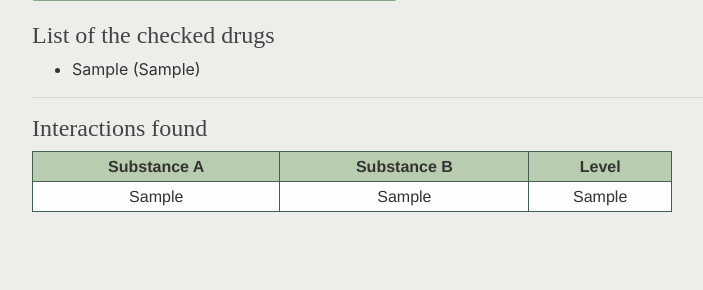
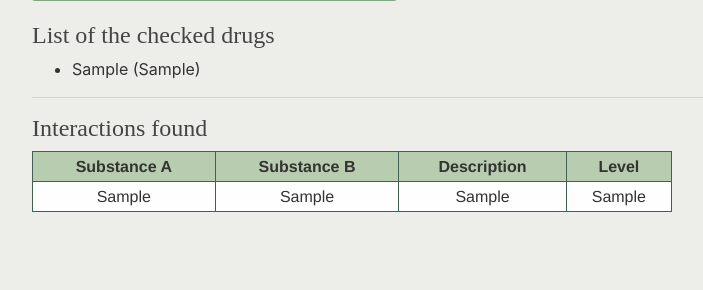
Before and after one commit to isterbollen/CookieDough2, a Django app: template project_django/DrugiComp/templates/DrugiComp/home.html in a window 1280 px wide. Shown: the part 260-550 px from the top of the page, without its empty margins (53-756 px from the left). Run offline with Django 3.2, Linux system fonts and the light colour scheme; the template is opened without the code that fills it: most values are stand-ins (such as "Sample title", 1, 10 or a date in 2020); some libraries are stand-ins or nearby versions.

Commit message:
Update home.html

```diff
--- a/project_django/DrugiComp/templates/DrugiComp/home.html
+++ b/project_django/DrugiComp/templates/DrugiComp/home.html
@@ -65,6 +65,7 @@
 	    <thead>
 	        <th>Substance A</th>
 	        <th>Substance B</th>
+		<th>Description</th>
 	        <th>Level</th>
 	    </thead>
 
@@ -73,6 +74,7 @@
 	           <td>{{row.0}}</td>
 	           <td>{{row.1}}</td>
 	           <td>{{row.2}}</td>
+		   <td>{{row.3}}</td>
 	        </tr>
 	    {% endfor %}
 	</table>
```
